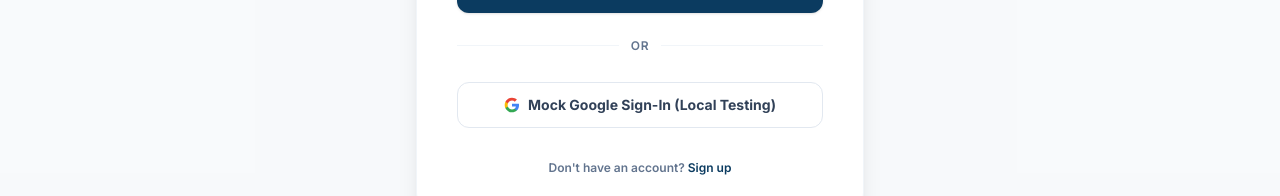
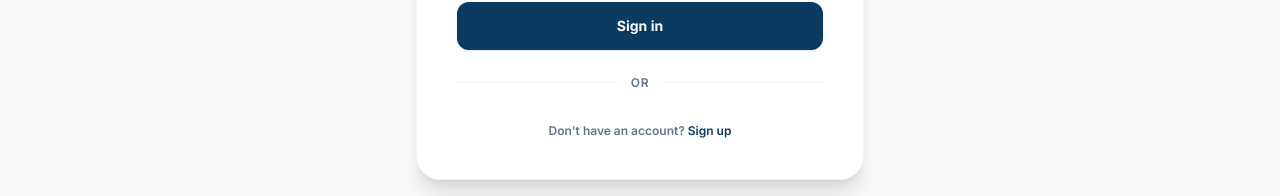
Before and after one commit to Akshat622/kursath, a React (Vite) app in the folder frontend/: page /login in a window 1280 px wide. Shown: the part 590-786 px from the top of the page. Built offline with nearby package versions, Linux system fonts and the light colour scheme; no server answers.

Commit message:
revert: remove mock Google button from page when googleClientId is configured

```diff
--- a/frontend/src/pages/Login.jsx
+++ b/frontend/src/pages/Login.jsx
@@ -249,11 +249,9 @@ export default function Login() {
             </div>
 
             {/* Google sign-in */}
-            <div className="space-y-3">
-              {googleClientId && (
-                <div id="google-signin-btn" className="w-full flex justify-center"></div>
-              )}
-
+            {googleClientId ? (
+              <div id="google-signin-btn" className="w-full flex justify-center my-2"></div>
+            ) : (
               <button
                 type="button"
                 onClick={async () => {
@@ -261,7 +259,7 @@ export default function Login() {
                     isHi
                       ? 'गूगल के साथ लॉगिन/लिंक करने के लिए ईमेल दर्ज करें (स्थानीय परीक्षण):'
                       : 'Enter email to link/login with Google (Local Testing Mock):',
-                    'student@example.com'
+                    'info@kursathfoundation.org'
                   );
                   if (email) {
                     const success = await loginWithGoogle(null, true, email);
@@ -278,9 +276,9 @@ export default function Login() {
                   <path d="M5.84 14.09c-.22-.66-.35-1.36-.35-2.09s.13-1.43.35-2.09V7.06H2.18C1.43 8.55 1 10.22 1 12s.43 3.45 1.18 4.94l2.85-2.22.81-.63z" fill="#FBBC05"/>
                   <path d="M12 5.38c1.62 0 3.06.56 4.21 1.64l3.15-3.15C17.45 2.09 14.97 1 12 1 7.7 1 3.99 3.47 2.18 7.06l3.66 2.84c.87-2.6 3.3-4.53 6.16-4.53z" fill="#EA4335"/>
                 </svg>
-                <span>{isHi ? 'मॉक गूगल साइन-इन (परीक्षण)' : 'Mock Google Sign-In (Local Testing)'}</span>
+                <span>{t('login.google')}</span>
               </button>
-            </div>
+            )}
 
             <div className="text-center text-xs text-slate-500 font-semibold mt-4">
               {t('login.noaccount')} <span className="text-brand-navy hover:underline cursor-pointer" onClick={() => alert('Default admin setup is configured. Use username: info@kursathfoundation.org, password: kursath@2000')}>{t('login.signup')}</span>
```
